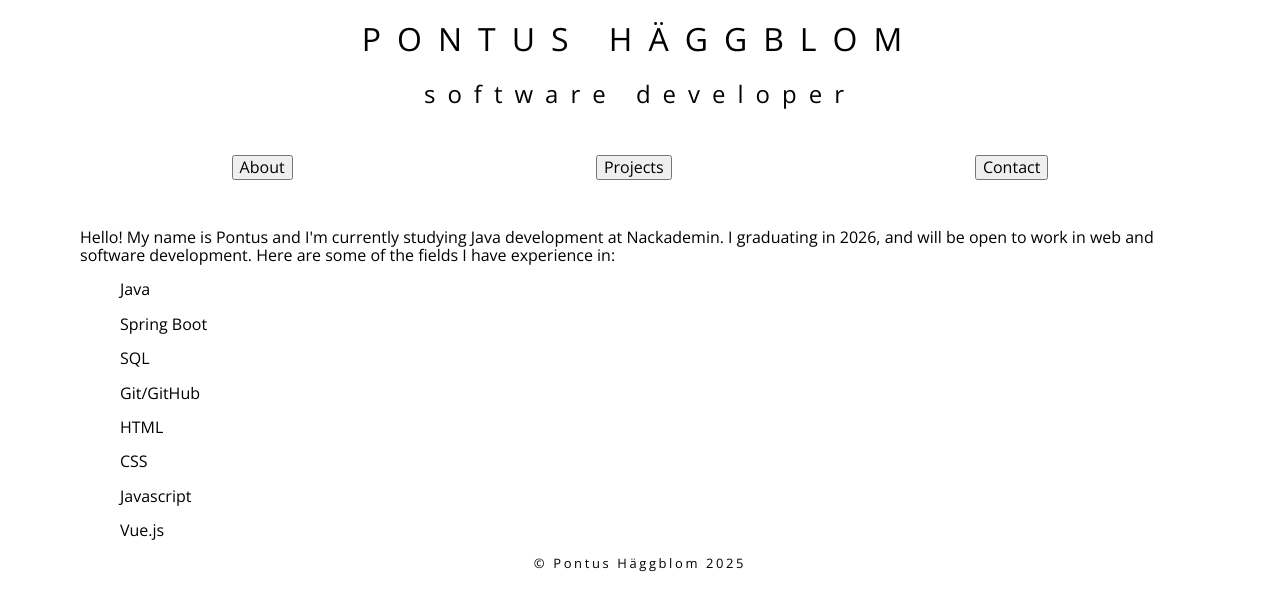
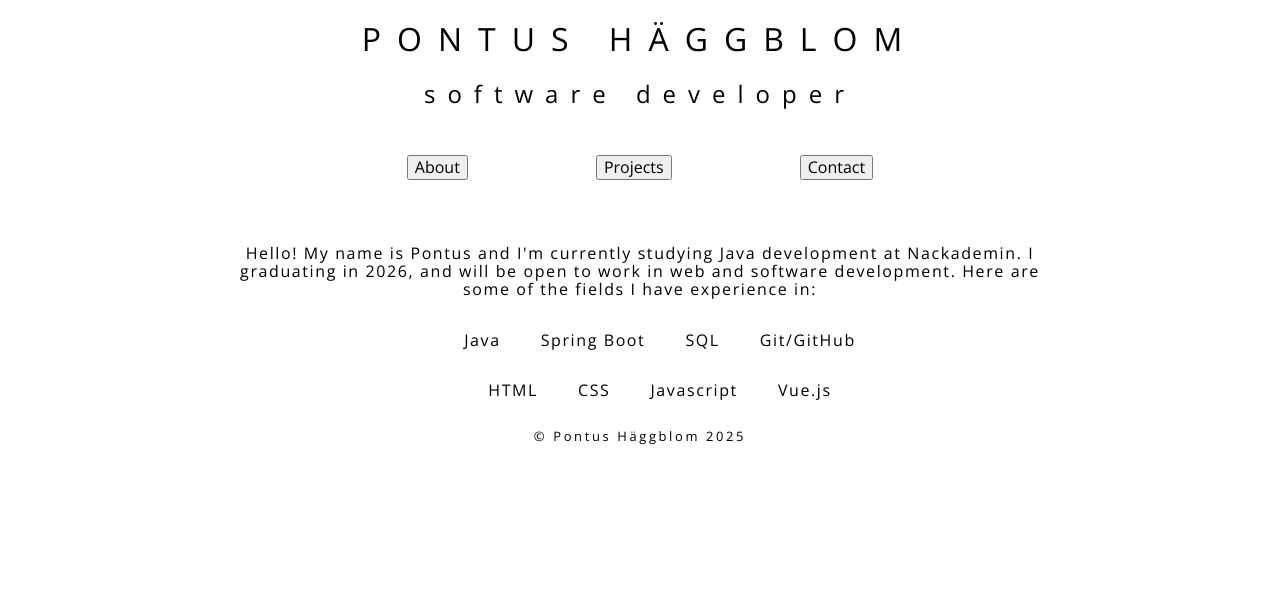
Before and after one commit to pbhaggblom/portfolio-frontend-vue, a Vue app: page / in a window 1280 px wide. Shown: the top 610 px of the page. Built offline with nearby package versions, Linux system fonts and the light colour scheme.

Commit message:
About content centered

```diff
--- a/src/components/About.vue
+++ b/src/components/About.vue
@@ -5,8 +5,16 @@
 </script>
 
 <template>
-    <p>{{ about }}</p>
-    <ul v-for="skill in skills">
-        <li>{{ skill }}</li>
-    </ul>
+    <div id="about">
+        <div id="presentation">
+           <p id="about-p">{{ about }}</p>
+        </div>
+        <div id="skills">
+            <ul v-for="skill in skills" id="skill-list">
+                <li>{{ skill }}</li>
+            </ul>
+        </div>
+
+    </div>
+
 </template>
--- a/style.css
+++ b/style.css
@@ -1,7 +1,11 @@
 body {
+    display: flex;
+    flex-direction: column;
+    min-height: 100vh;
     font-family: 'open sans', 'Helvetica Neue', Helvetica, sans-serif;
     margin-left: 5em;
     margin-right: 5em;
+    letter-spacing: 0.1em;
 }
 
 h1, h2 {
@@ -32,5 +36,30 @@ nav {
     margin-bottom: 3em;
     margin-top: 3em;
     display: flex;
-    justify-content: space-around;
+    justify-content: center;
 }
+
+#about {
+    display: flex;
+    flex-wrap: wrap;
+    justify-content: center;
+}
+
+#presentation {
+    max-width: 800px;
+}
+
+#skills {
+    display: flex;
+    flex-wrap: wrap;
+    justify-content: center;
+    max-width: 500px;
+}
+
+#about-p {
+text-align: center;
+}
+
+.nav-link {
+    margin: 0em 4em
+}
```
